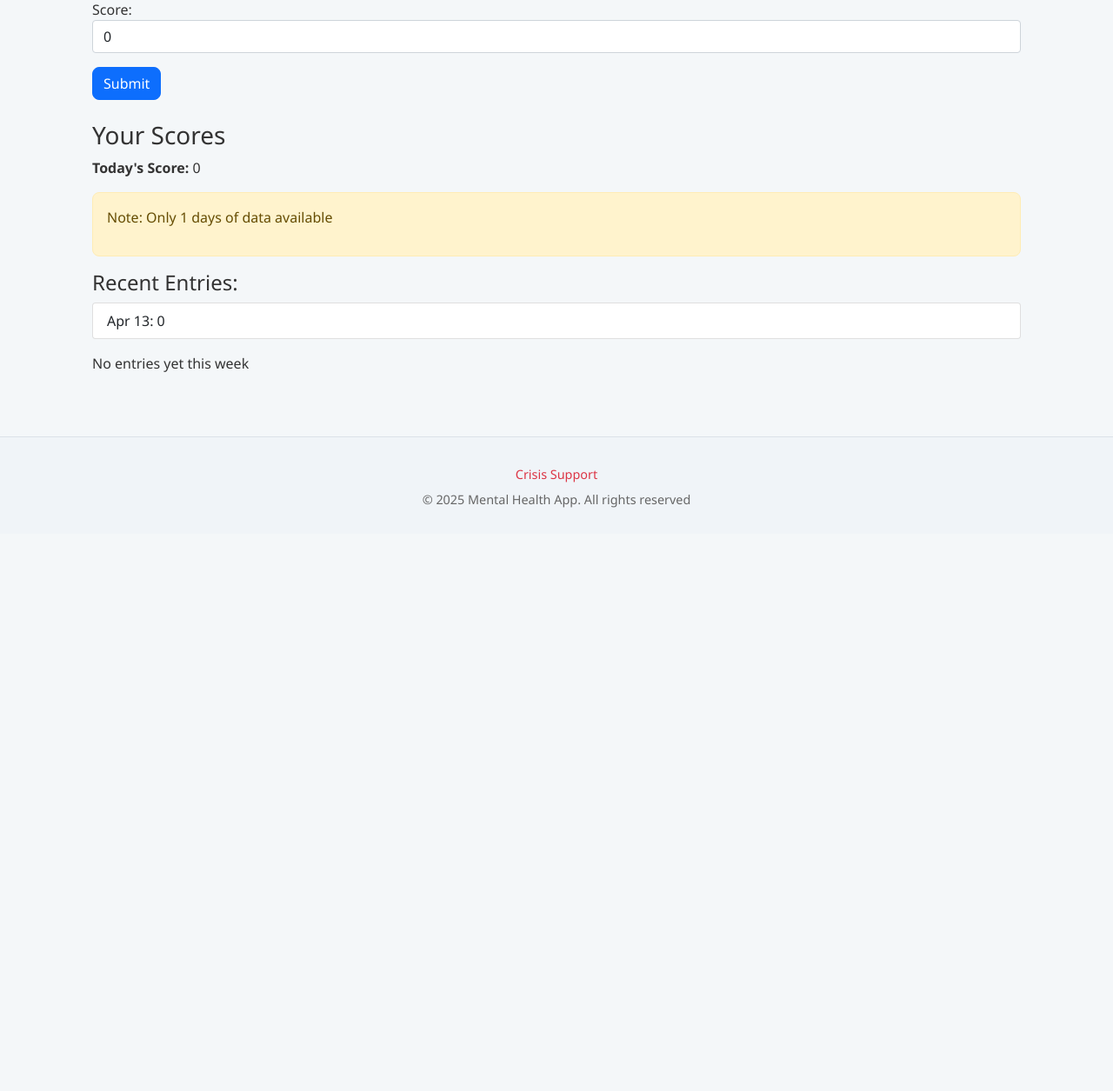
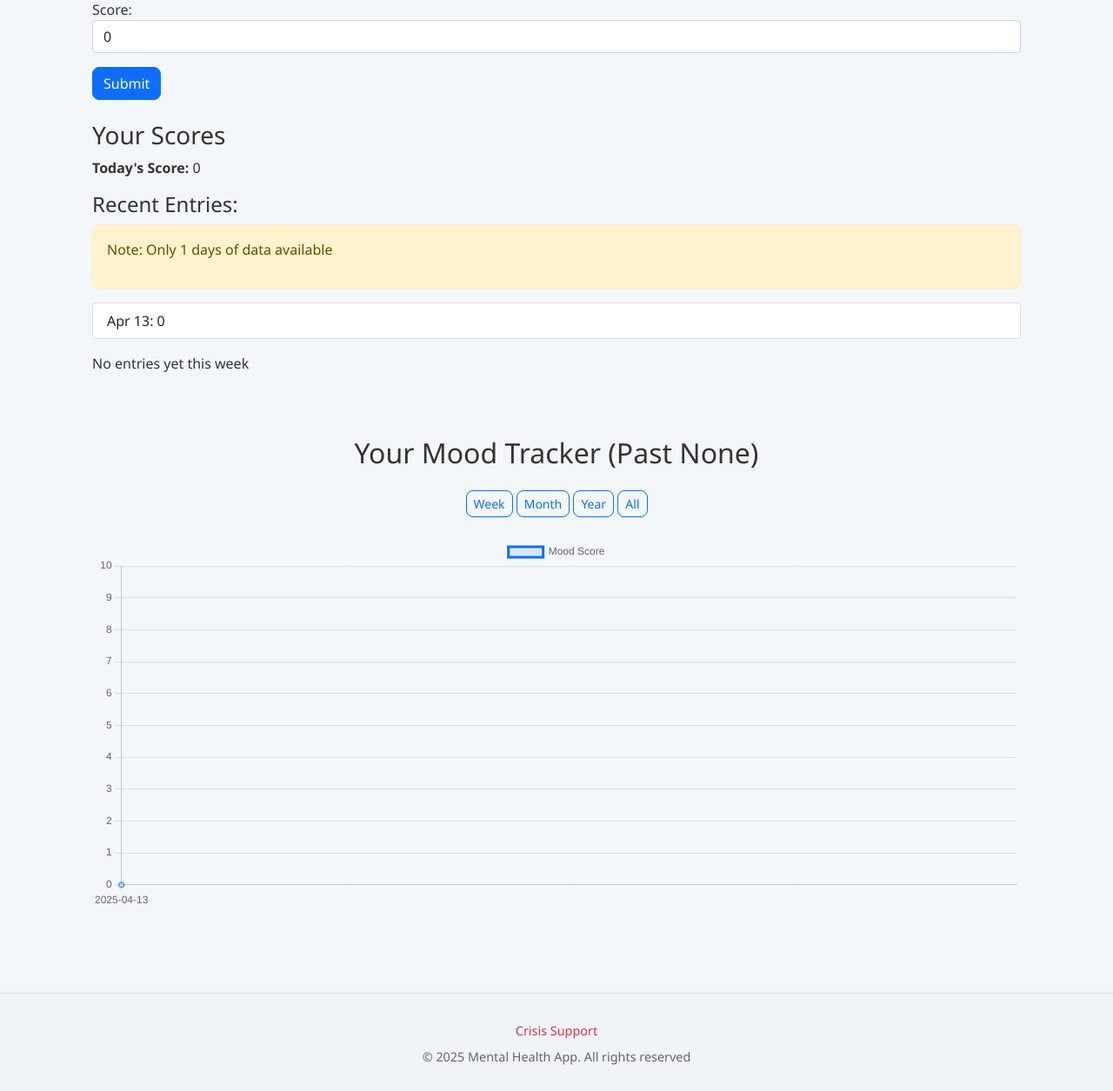
Before and after one commit to DParay03/CSCI380Project, a Django app: page /checkin/ in a window 1280 px wide. Shown: the part 133-1388 px from the top of the page at 87% size. Before the commit the page ends 717 px from the top, so only its background shows below. Run offline with Django 5.2, Linux system fonts and the light colour scheme; the visitor is signed in with stand-in values (Sample User, id 1); data comes from the database, SQL or seed files in the repository; some libraries are stand-ins or nearby versions.

Commit message:
graph for checkin

```diff
--- a/DjangoProject/settings.py
+++ b/DjangoProject/settings.py
@@ -48,7 +48,9 @@ INSTALLED_APPS = [
     'django.contrib.staticfiles',
 
     #3rd party apps
-    'django_extensions'
+    'django_extensions',
+    'chartjs',
+    'rest_framework',
 ]
 
 MIDDLEWARE = [
--- a/checkins/templates/checkins/checkin.html
+++ b/checkins/templates/checkins/checkin.html
@@ -15,17 +15,17 @@
     <h3>Your Scores</h3>
     <p><strong>Today's Score:</strong> {{ today_score }}</p>
 
+    <h4>Recent Entries:</h4>
     {% if entries_count < 7 %}
         <div class="alert alert-warning">
             <p>Note: Only {{ entries_count }} days of data available</p>
         </div>
-        <h4>Recent Entries:</h4>
-        <ul class="list-group mb-3">
+    {% endif %}
+    <ul class="list-group mb-3">
         {% for entry in recent_entries %}
             <li class="list-group-item">{{ entry.date|date:"M d" }}: {{ entry.score }}</li>
         {% endfor %}
-        </ul>
-    {% endif %}
+    </ul>
 
     {% if weekly_avg %}
         <p><strong>Weekly Average:</strong> {{ weekly_avg|floatformat:1 }}</p>
@@ -33,4 +33,54 @@
         <p>No entries yet this week</p>
     {% endif %}
 </div>
+
+
+    <div class="container py-5">
+  <h2 class="text-center mb-4">Your Mood Tracker
+  {% if range != "all" %}
+    (Past {{ range|title }})
+  {% endif %}
+</h2>
+
+  <div class="mb-4 text-center">
+    <a href="?range=week" class="btn btn-outline-primary btn-sm {% if range == 'week' %}active{% endif %}">Week</a>
+    <a href="?range=month" class="btn btn-outline-primary btn-sm {% if range == 'month' %}active{% endif %}">Month</a>
+    <a href="?range=year" class="btn btn-outline-primary btn-sm {% if range == 'year' %}active{% endif %}">Year</a>
+      <a href="?range=all" class="btn btn-outline-primary btn-sm {% if range == 'all' %}active{% endif %}">All</a>
+  </div>
+
+  <canvas id="moodChart" height="120"></canvas>
+</div>
+
+<script src="https://cdn.jsdelivr.net/npm/chart.js"></script>
+<script>
+const ctx = document.getElementById('moodChart').getContext('2d');
+const chartData = {{ chart_data|safe }};
+
+const labels = chartData.map(item => item.date);
+const scores = chartData.map(item => item.score);
+
+new Chart(ctx, {
+    type: 'line',
+    data: {
+        labels: labels,
+        datasets: [{
+            label: 'Mood Score',
+            data: scores,
+            borderColor: '#0d6efd',
+            backgroundColor: 'rgba(13,110,253,0.1)',
+            fill: false,
+            tension: 0
+        }]
+    },
+    options: {
+        scales: {
+            y: {
+                suggestedMin: 0,
+                suggestedMax: 10
+            }
+        }
+    }
+});
+</script>
 {% endblock %}
--- a/checkins/views.py
+++ b/checkins/views.py
@@ -4,10 +4,12 @@ from .form import CheckInForm
 from datetime import date, timedelta
 from django.contrib.auth.decorators import login_required
 from django.db.models import Avg
+from django.utils import timezone
+
 
 @login_required
 def daily_checkin(request):
-    today = date.today()
+    today = timezone.now().date()
     week_ago = today - timedelta(days=6)
     checkin, created = CheckIn.objects.get_or_create(user=request.user, date=today) #Check-In Retrieval or Initialization
     # Method return a tuple:
@@ -40,12 +42,32 @@ def daily_checkin(request):
         for entry in weekly_checkins
     ]
 
+
+    range_param = request.GET.get('range')
+    today = timezone.now().date()
+
+    if range_param == "week":
+        start_date = today - timedelta(days=7)
+        checkins = CheckIn.objects.filter(user=request.user, date__gte=start_date).order_by("date")
+    elif range_param == "month":
+        start_date = today - timedelta(days=30)
+        checkins = CheckIn.objects.filter(user=request.user, date__gte=start_date).order_by("date")
+    elif range_param == "year":
+        start_date = today - timedelta(days=365)
+        checkins = CheckIn.objects.filter(user=request.user, date__gte=start_date).order_by("date")
+    else: # default to all
+        checkins = CheckIn.objects.filter(user=request.user).order_by("date")
+
+    date = [{"date": str(checkin.date), "score": checkin.score} for checkin in checkins]
+
     context = {
         'form': form,
         'today_score': checkin.score,
         'weekly_avg': weekly_avg,
         'recent_entries': recent_entries,
-        'entries_count': len(recent_entries)
+        'entries_count': len(recent_entries),
+        'chart_data': date,
+        'range': range_param,
     }
 
     return render(request, 'checkins/checkin.html', context)
```
